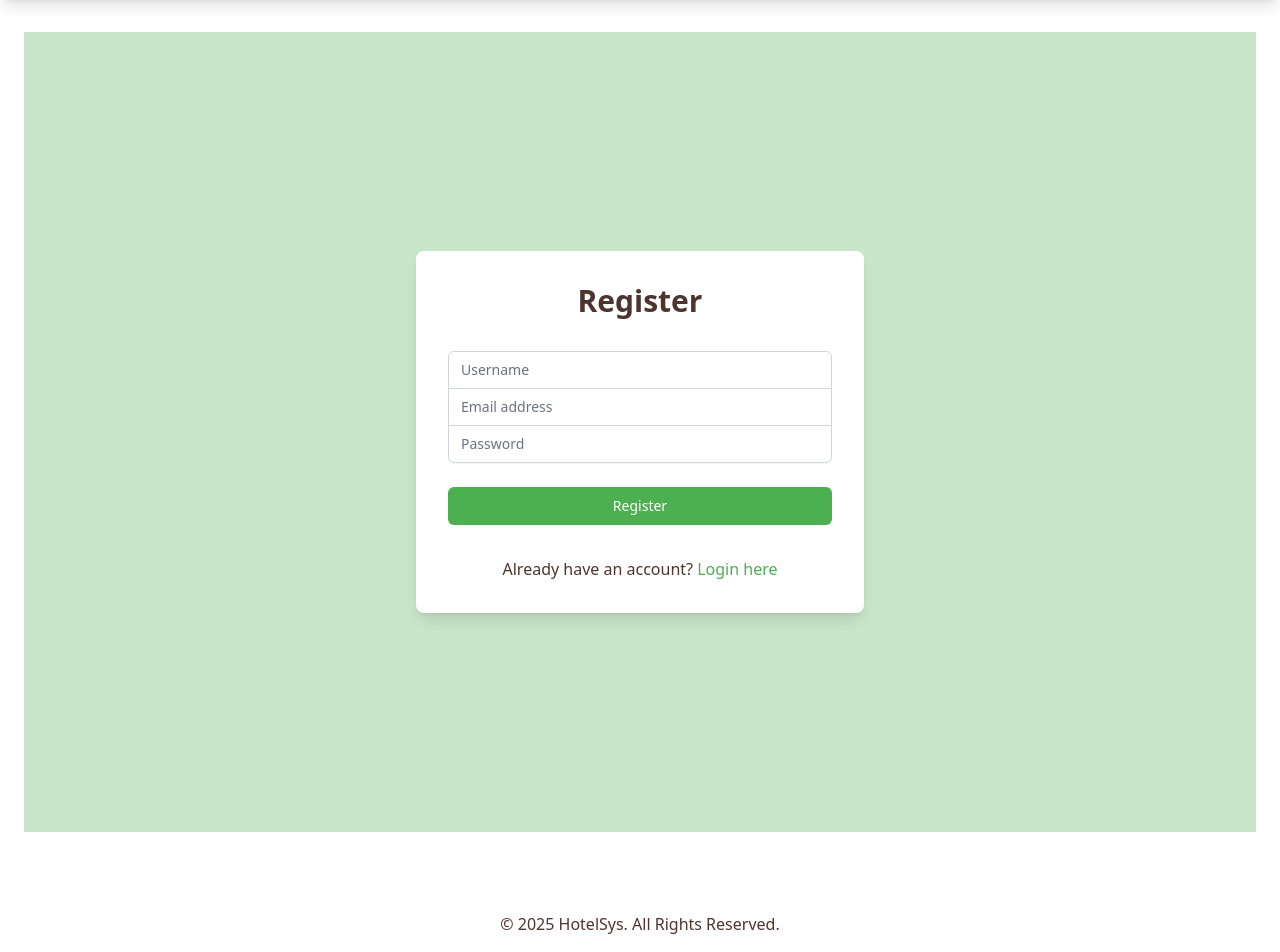
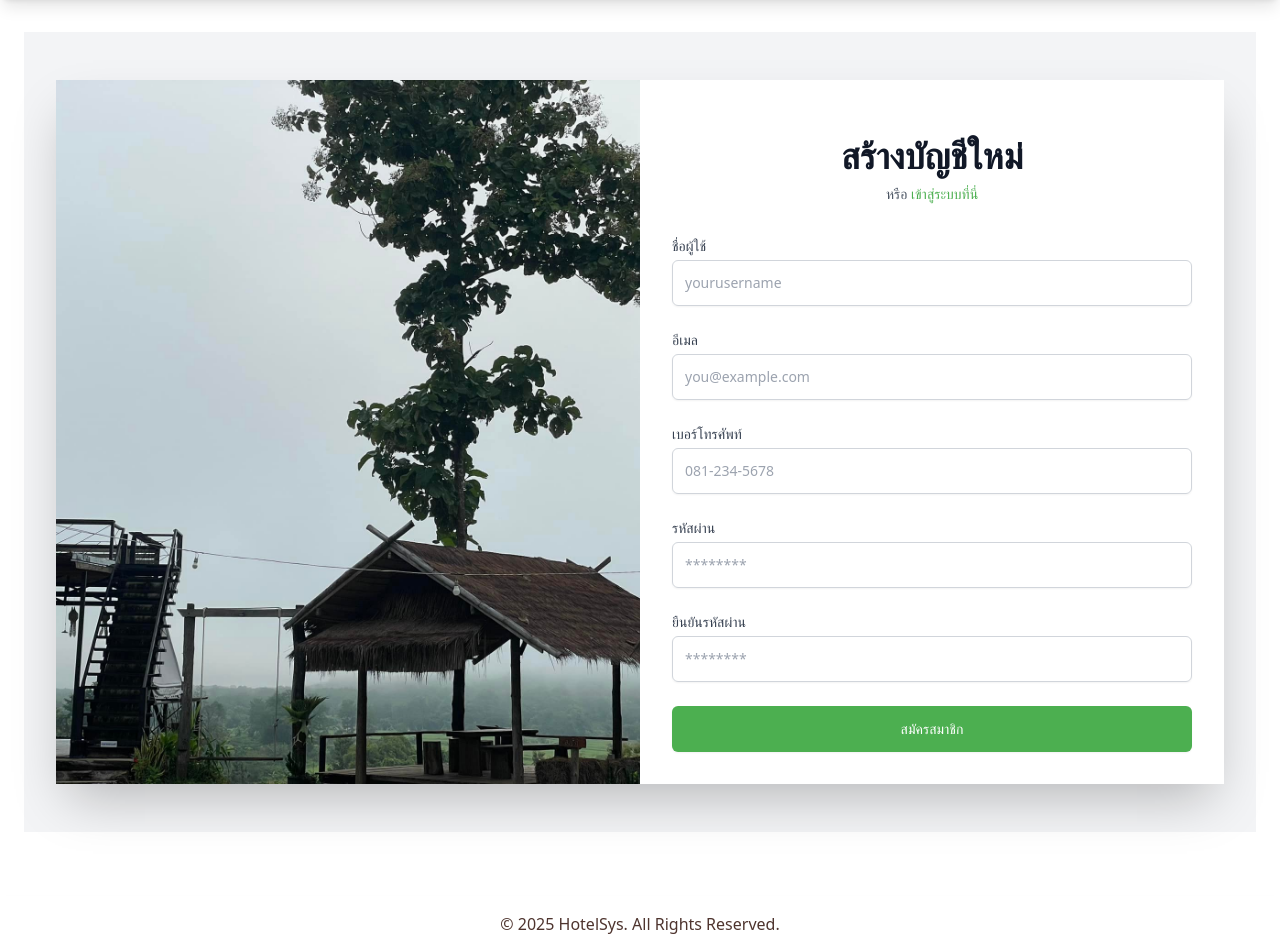
Before and after one commit to manman2005/app1, a PHP site: page /auth/register.php in a window 1280 px wide. Shown: the part 88-1040 px from the top of the page. Run offline with PHP 8.4, Linux system fonts and the light colour scheme; some libraries are stand-ins or nearby versions.

```diff
--- a/src/controllers/AuthController.php
+++ b/src/controllers/AuthController.php
@@ -18,6 +18,7 @@ class AuthController {
 
             $user->username = $_POST['username'];
             $user->email = $_POST['email'];
+            $user->phone_number = $_POST['phone_number'];
             $user->password = $_POST['password'];
 
             if ($user->create()) {
--- a/src/models/User.php
+++ b/src/models/User.php
@@ -21,13 +21,14 @@ class User {
 
     // Create a new user
     public function create() {
-        $query = "INSERT INTO " . $this->table_name . " SET username = :username, email = :email, password = :password";
+        $query = "INSERT INTO " . $this->table_name . " SET username = :username, email = :email, password = :password, phone_number = :phone_number";
 
         $stmt = $this->conn->prepare($query);
 
         // Sanitize input
         $this->username = htmlspecialchars(strip_tags($this->username));
         $this->email = htmlspecialchars(strip_tags($this->email));
+        $this->phone_number = htmlspecialchars(strip_tags($this->phone_number));
 
         // Hash the password
         $this->password = password_hash($this->password, PASSWORD_BCRYPT);
@@ -36,6 +37,7 @@ class User {
         $stmt->bindParam(':username', $this->username);
         $stmt->bindParam(':email', $this->email);
         $stmt->bindParam(':password', $this->password);
+        $stmt->bindParam(':phone_number', $this->phone_number);
 
         if ($stmt->execute()) {
             return true;
--- a/views/auth/register.php
+++ b/views/auth/register.php
@@ -1,42 +1,91 @@
 <?php include_once __DIR__ . '/../../views/partials/header.php'; ?>
 
-<div class="min-h-screen flex items-center justify-center bg-accent-light py-12 px-4 sm:px-6 lg:px-8">
-    <div class="max-w-md w-full space-y-8 bg-white p-8 rounded-lg shadow-lg">
-        <h1 class="text-center text-3xl font-extrabold text-text-main">Register</h1>
+<div class="min-h-screen bg-gray-100 flex flex-col justify-center py-12 sm:px-6 lg:px-8 font-sans">
+    <div class="sm:mx-auto sm:w-full sm:max-w-5xl">
+        <div class="bg-white shadow-2xl rounded-3xl overflow-hidden md:flex">
 
+            <!-- Image Column -->
+            <div class="hidden md:block md:w-1/2">
+                <img class="object-cover h-full w-full" src="/app1/public/img/man1.jpg" alt="Registration page background image">
+            </div>
+
+            <!-- Form Column -->
+            <div class="w-full md:w-1/2 p-8 sm:p-12">
+                <div class="sm:mx-auto sm:w-full sm:max-w-md">
+                    <h2 class="mt-6 text-center text-4xl font-extrabold text-gray-900">
+                        สร้างบัญชีใหม่
+                    </h2>
+                    <p class="mt-2 text-center text-sm text-gray-600">
+                        หรือ <a href="/app1/public/auth/login" class="font-medium text-accent hover:text-highlight">
+                            เข้าสู่ระบบที่นี่
+                        </a>
+                    </p>
+                </div>
+
+                <div class="mt-8">
                     <!-- Display errors if any -->
-        <?php if (isset($_SESSION['error_message'])):
-        ?>
-            <div class="bg-red-100 border border-red-400 text-red-700 px-4 py-3 rounded relative mb-4" role="alert">
-                <span class="block sm:inline"><?php echo $_SESSION['error_message']; unset($_SESSION['error_message']); ?></span>
+                    <?php if (isset($_SESSION['error_message'])): ?>
+                        <div class="bg-red-100 border-l-4 border-red-500 text-red-700 p-4 mb-6 rounded-md" role="alert">
+                            <p><?= htmlspecialchars($_SESSION['error_message']); ?></p>
                         </div>
+                        <?php unset($_SESSION['error_message']); ?>
                     <?php endif; ?>
 
-        <form action="/app1/public/auth/register_process" method="POST" class="mt-8 space-y-6">
-            <div class="rounded-md shadow-sm -space-y-px">
+                    <form action="/app1/public/auth/register_process" method="POST" class="space-y-6">
                         <div>
-                    <label for="username" class="sr-only">Username</label>
-                    <input id="username" name="username" type="text" autocomplete="username" required class="appearance-none rounded-none relative block w-full px-3 py-2 border border-gray-300 placeholder-gray-500 text-text-main bg-white rounded-t-md focus:outline-none focus:ring-accent focus:border-accent focus:z-10 sm:text-sm" placeholder="Username">
-                </div>
-                <div>
-                    <label for="email" class="sr-only">Email</label>
-                    <input id="email" name="email" type="email" autocomplete="email" required class="appearance-none rounded-none relative block w-full px-3 py-2 border border-gray-300 placeholder-gray-500 text-text-main bg-white focus:outline-none focus:ring-accent focus:border-accent focus:z-10 sm:text-sm" placeholder="Email address">
-                </div>
-                <div>
-                    <label for="password" class="sr-only">Password</label>
-                    <input id="password" name="password" type="password" autocomplete="new-password" required class="appearance-none rounded-none relative block w-full px-3 py-2 border border-gray-300 placeholder-gray-500 text-text-main bg-white rounded-b-md focus:outline-none focus:ring-accent focus:border-accent focus:z-10 sm:text-sm" placeholder="Password">
+                            <label for="username" class="block text-sm font-medium text-gray-700">
+                                ชื่อผู้ใช้
+                            </label>
+                            <div class="mt-1 relative rounded-md shadow-sm">
+                                <input id="username" name="username" type="text" required class="appearance-none block w-full px-3 py-3 border border-gray-300 rounded-md placeholder-gray-400 focus:outline-none focus:ring-accent focus:border-accent sm:text-sm" placeholder="yourusername">
                             </div>
                         </div>
 
                         <div>
-                <button type="submit" class="group relative w-full flex justify-center py-2 px-4 border border-transparent text-sm font-medium rounded-md text-white bg-accent hover:bg-opacity-80 focus:outline-none focus:ring-2 focus:ring-offset-2 focus:ring-accent">
-                    Register
+                            <label for="email" class="block text-sm font-medium text-gray-700">
+                                อีเมล
+                            </label>
+                            <div class="mt-1 relative rounded-md shadow-sm">
+                                <input id="email" name="email" type="email" autocomplete="email" required class="appearance-none block w-full px-3 py-3 border border-gray-300 rounded-md placeholder-gray-400 focus:outline-none focus:ring-accent focus:border-accent sm:text-sm" placeholder="you@example.com">
+                            </div>
+                        </div>
+
+                        <div>
+                            <label for="phone_number" class="block text-sm font-medium text-gray-700">
+                                เบอร์โทรศัพท์
+                            </label>
+                            <div class="mt-1 relative rounded-md shadow-sm">
+                                <input id="phone_number" name="phone_number" type="text" required class="appearance-none block w-full px-3 py-3 border border-gray-300 rounded-md placeholder-gray-400 focus:outline-none focus:ring-accent focus:border-accent sm:text-sm" placeholder="081-234-5678">
+                            </div>
+                        </div>
+
+                        <div>
+                            <label for="password" class="block text-sm font-medium text-gray-700">
+                                รหัสผ่าน
+                            </label>
+                            <div class="mt-1 relative rounded-md shadow-sm">
+                                <input id="password" name="password" type="password" autocomplete="new-password" required class="appearance-none block w-full px-3 py-3 border border-gray-300 rounded-md placeholder-gray-400 focus:outline-none focus:ring-accent focus:border-accent sm:text-sm" placeholder="********">
+                            </div>
+                        </div>
+
+                        <div>
+                            <label for="confirm_password" class="block text-sm font-medium text-gray-700">
+                                ยืนยันรหัสผ่าน
+                            </label>
+                            <div class="mt-1 relative rounded-md shadow-sm">
+                                <input id="confirm_password" name="confirm_password" type="password" autocomplete="new-password" required class="appearance-none block w-full px-3 py-3 border border-gray-300 rounded-md placeholder-gray-400 focus:outline-none focus:ring-accent focus:border-accent sm:text-sm" placeholder="********">
+                            </div>
+                        </div>
+
+                        <div>
+                            <button type="submit" class="w-full flex justify-center py-3 px-4 border border-transparent rounded-md shadow-sm text-sm font-medium text-white bg-accent hover:bg-highlight focus:outline-none focus:ring-2 focus:ring-offset-2 focus:ring-accent-dark transition-all duration-300 transform hover:scale-105">
+                                สมัครสมาชิก
                             </button>
                         </div>
                     </form>
-        <p class="text-center text-text-main mt-2">
-            Already have an account? <a href="/app1/public/auth/login" class="font-medium text-accent hover:text-opacity-80">Login here</a>
-        </p>
+                </div>
+            </div>
+        </div>
     </div>
 </div>
 
```
Also changed, not shown: views/auth/login.php (+64 -20 lines). Lines whose indentation alone changed are shown as unchanged.
